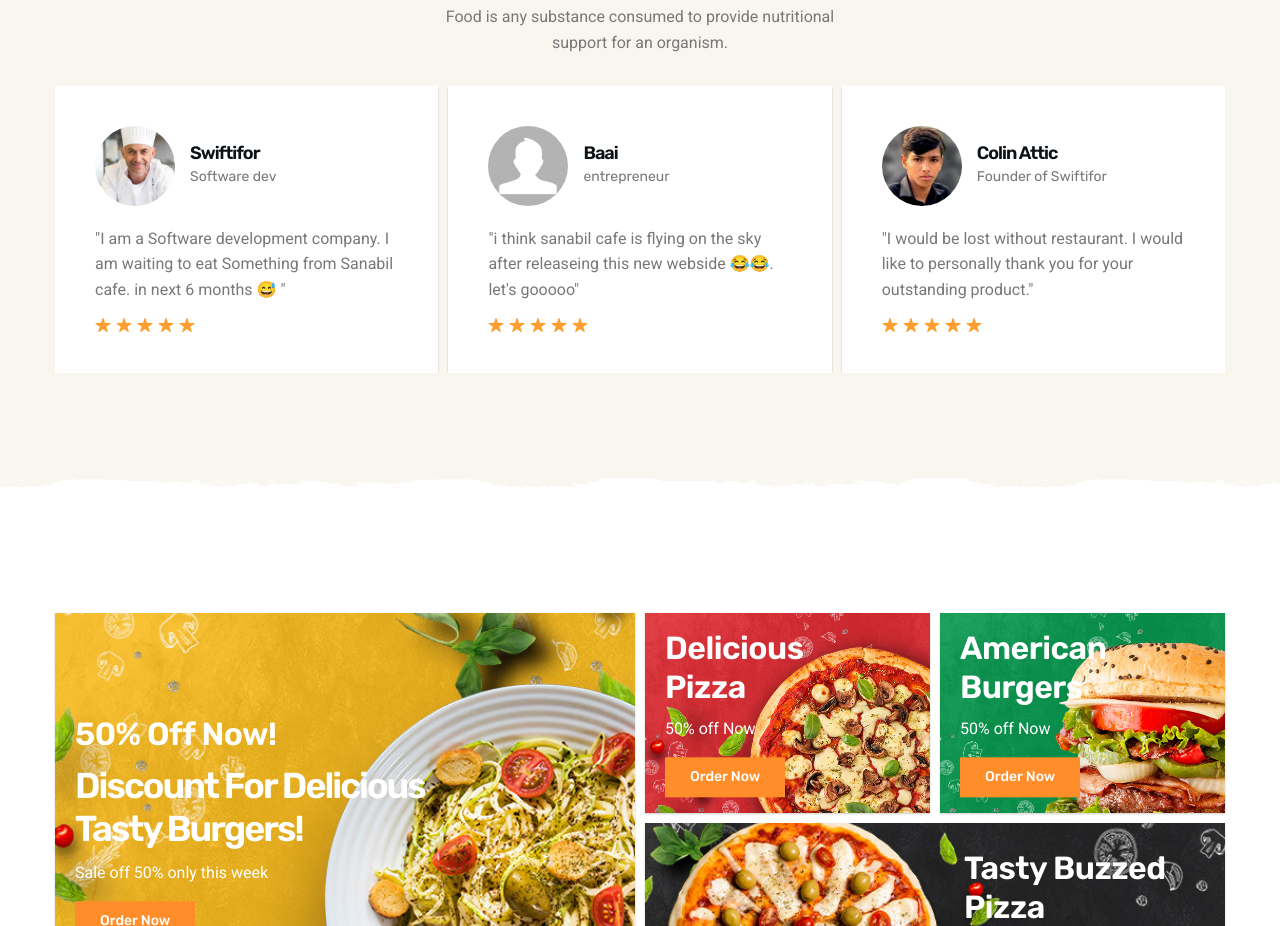
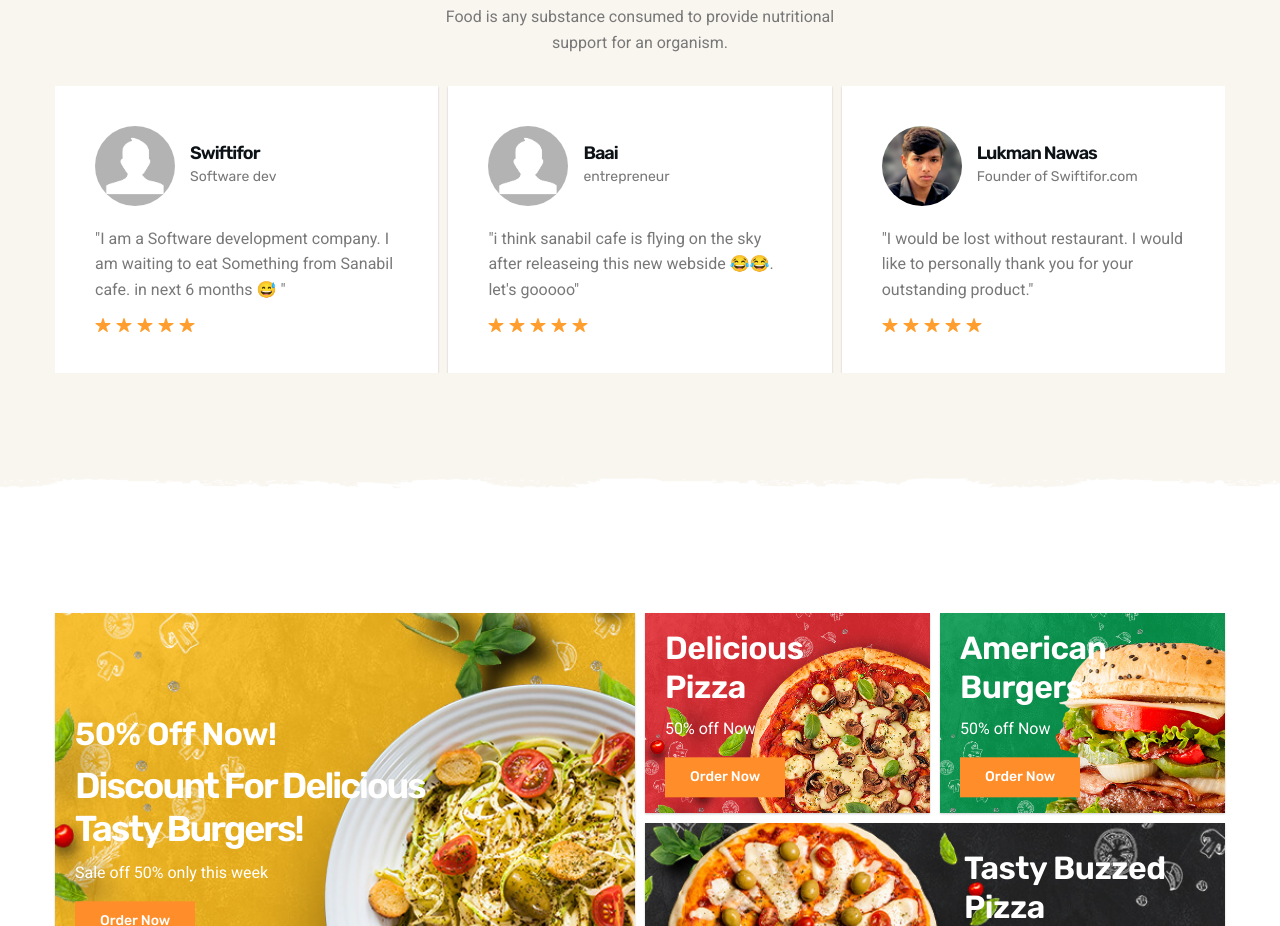
Before and after one commit to colinattic/sanabil-cafe3, a plain HTML site: page index.html in a window 1280 px wide. Shown: the part 5480-6406 px from the top of the page. Drawn offline with nearby package versions, Linux system fonts and the light colour scheme; a script that the page names is missing; files whose address does not match are found by name.

Commit message:
Update index.html

```diff
--- a/index.html
+++ b/index.html
@@ -2553,7 +2553,7 @@ transform: translateY(-10px);
                 <div class="profile-wrapper">
 
                   <figure class="avatar">
-                    <img src="avatar-1.jpg" width="80" height="80" loading="lazy" alt="Robert William">
+                    <img src="avatar-85.png" width="80" height="80" loading="lazy" alt="Robert William">
                   </figure>
 
                   <div>
@@ -2623,9 +2623,9 @@ transform: translateY(-10px);
                   </figure>
 
                   <div>
-                    <h3 class="h4 testi-name">Colin Attic</h3>
-
-                    <p class="testi-title">Founder of Swiftifor</p>
+                    <h3 class="h4 testi-name">Lukman Nawas</h3>
+
+                    <p class="testi-title">Founder of Swiftifor.com</p>
                   </div>
 
                 </div>
```
